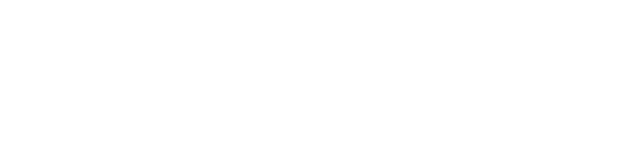
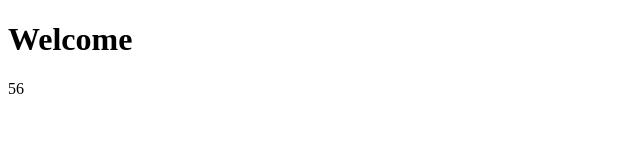
Before and after one commit to Doro-HD/kea-fullstack-time, a website: page public/frontpage/frontpage.html in a window 1280 px wide. Shown: the whole page, without its empty margins (0-640 px from the left). Drawn offline with Linux system fonts and the light colour scheme.

Commit message:
Add script

```diff
--- a/public/frontpage/frontpage.html
+++ b/public/frontpage/frontpage.html
@@ -6,6 +6,7 @@
 </head>
 
 <body>
+  <h1>Welcome</h1>
   <div id='content'>
     <div id='countdown'>
       <p id='countdown'></p>
@@ -13,4 +14,6 @@
   </div>
 </body>
 
+<script src='./frontpage.js'></script>
+
 </html>
```
